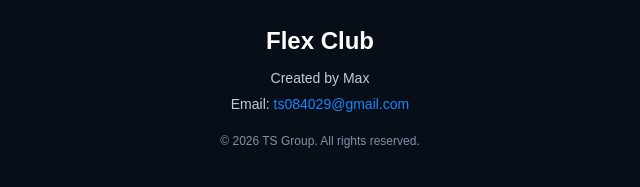
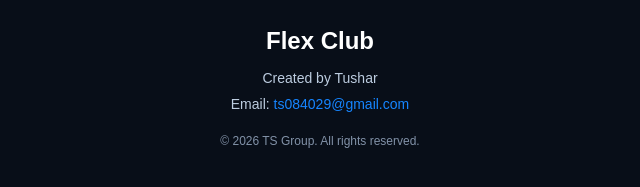
Before and after one commit to ts084029-web/flex-club, a plain HTML site: page index.html in a window 1280 px wide. Shown: the part 1397-1584 px from the top of the page, 320-960 px from the left. Drawn offline with Linux system fonts and the light colour scheme.

Commit message:
Update index.html

```diff
--- a/index.html
+++ b/index.html
@@ -80,7 +80,7 @@
 <footer>
     <h3>Flex Club</h3>
 
-    <p>Created by Max</p>
+    <p>Created by Tushar</p>
 
     <p>
         Email:
```
